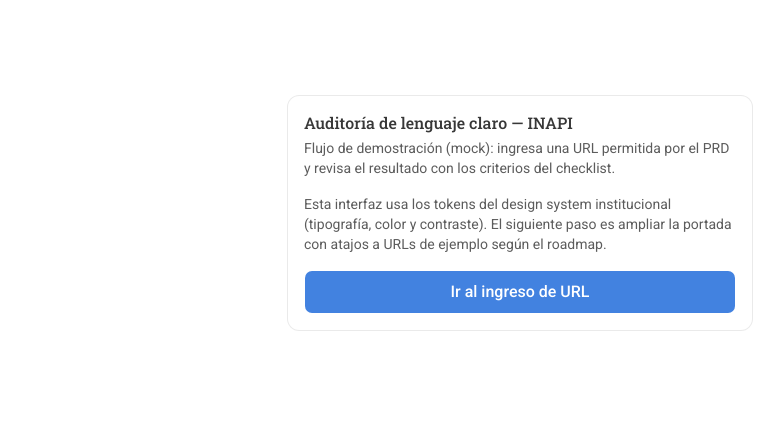
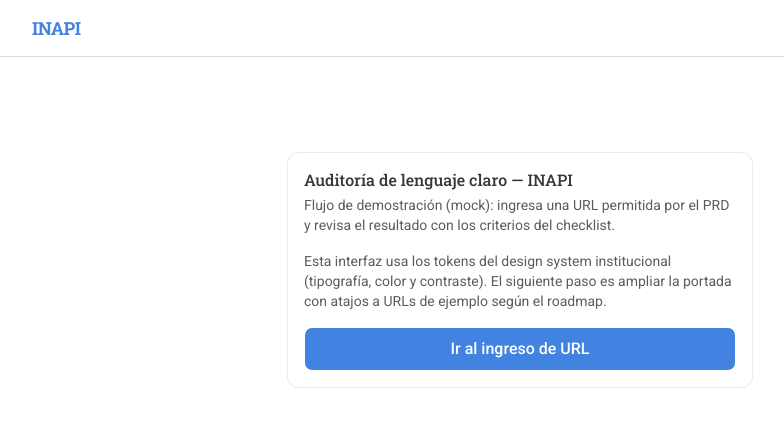
Before and after one commit to Fernandodesign96/lc-inapi.app, a Next.js app in the folder frontend/: page / in a window 1280 px wide. Shown: the top 426 px of the page, without its empty margins (120-904 px from the left). Built offline with nearby package versions, Linux system fonts and the light colour scheme.

Commit message:
feat(ui): cabecera institucional sticky con marca inapi
- site-header cliente con borde border-border y fondo semitransparente con blur

- enlace wordmark inapi a la portada alineado a max-w-5xl

- contenedor derecho reservado para tema y modales en pasos siguientes

```diff
--- a/frontend/src/app/layout.tsx
+++ b/frontend/src/app/layout.tsx
@@ -1,6 +1,7 @@
 import type { Metadata } from "next";
 import { Roboto, Roboto_Slab } from "next/font/google";
 import { ThemeProvider } from "@/components/ui/theme-provider"
+import { SiteHeader } from "@/components/site-header"
 import "./globals.css";
 
 const roboto = Roboto({
@@ -35,6 +36,7 @@
     >
       <body className="min-h-full flex flex-col font-sans">
         <ThemeProvider attribute="class" defaultTheme="light" enableSystem={false}>
+          <SiteHeader />
           {children}
         </ThemeProvider>
       </body>
--- /dev/null
+++ b/frontend/src/components/site-header.tsx
@@ -0,0 +1,19 @@
+"use client"
+
+import Link from "next/link"
+
+export function SiteHeader() {
+  return (
+    <header className="sticky top-0 z-40 w-full border-b border-border bg-background/95 backdrop-blur">
+      <div className="mx-auto flex h-14 max-w-5xl items-center gap-4 px-4 sm:px-6">
+        <Link
+          href="/"
+          className="font-heading text-lg font-semibold tracking-tight text-primary"
+        >
+          INAPI
+        </Link>
+        <div className="flex min-h-11 min-w-0 flex-1 items-center justify-end gap-2" />
+      </div>
+    </header>
+  )
+}
```
